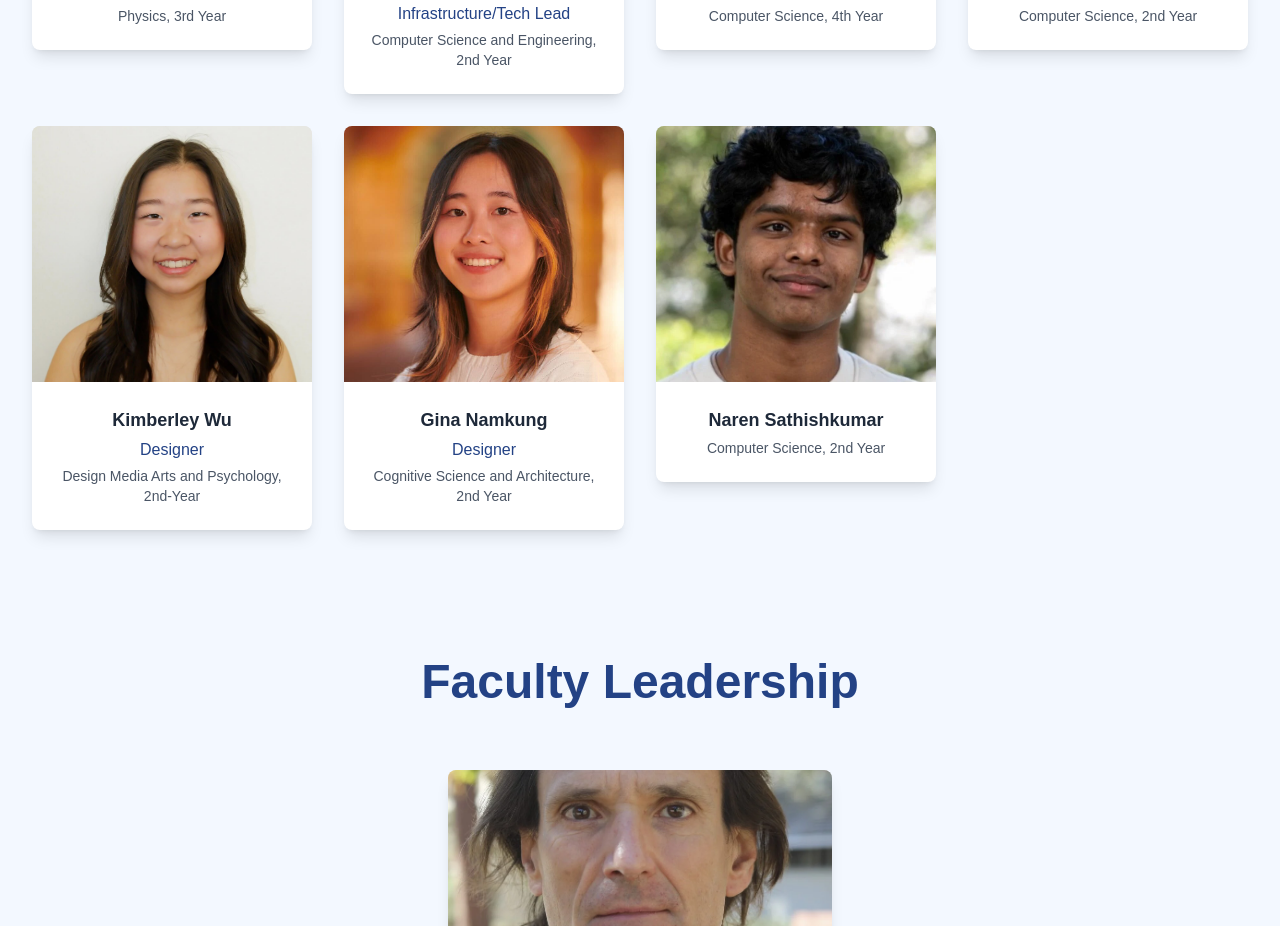
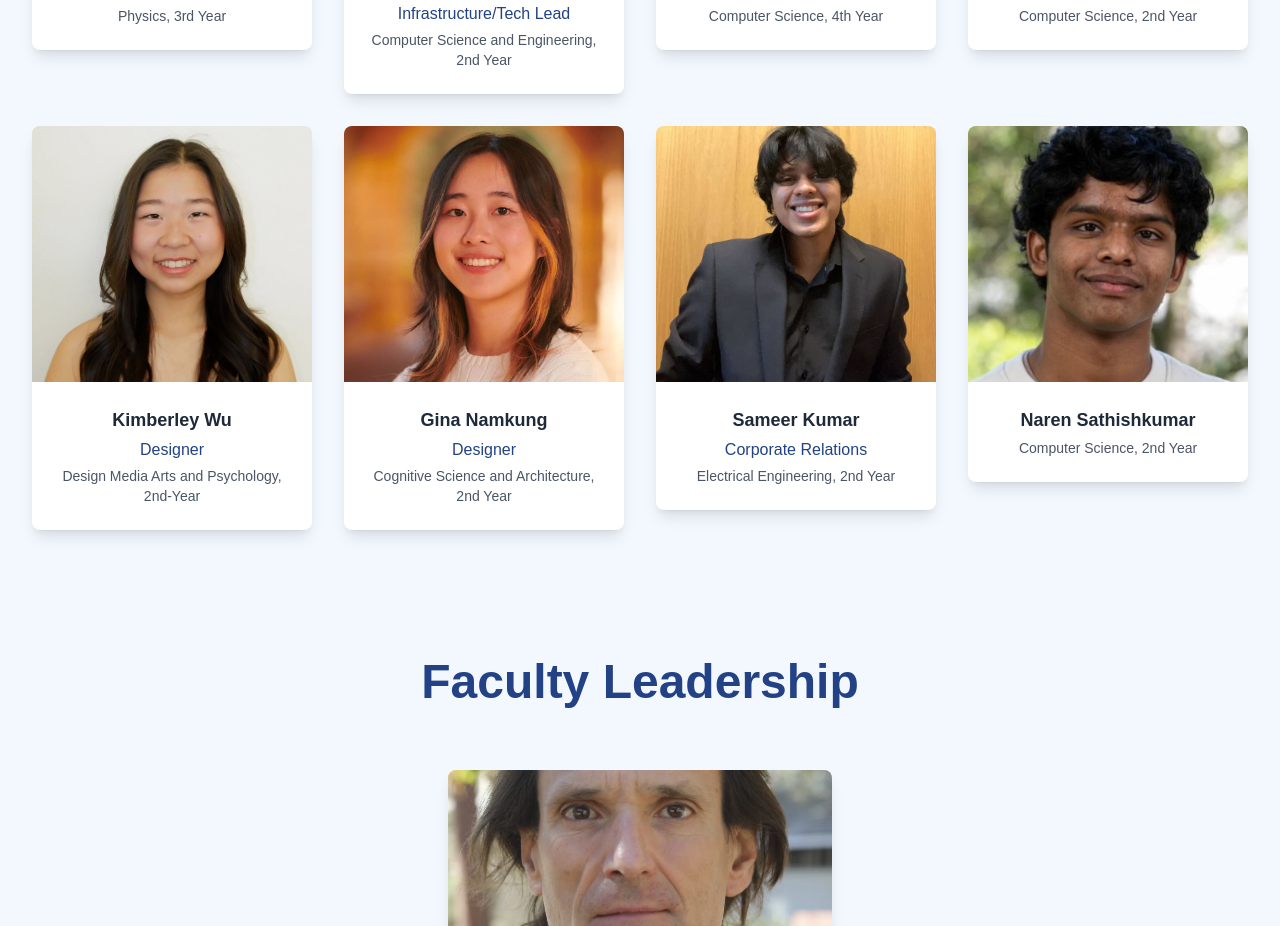
Before and after one commit to qcsa-at-ucla/qcsa, a Next.js app: page /about in a window 1280 px wide. Shown: the part 3422-4348 px from the top of the page. Built offline with nearby package versions, Linux system fonts and the light colour scheme; a web font is replaced by a local one.

Commit message:
Added Sameer in Team!

```diff
--- a/src/app/about/page.tsx
+++ b/src/app/about/page.tsx
@@ -80,7 +80,7 @@ const boardMembers = [
     linkedIn: "https://www.linkedin.com/in/samuel-oh-ucla/"
   },
   {
-    id: 17,
+    id: 6,
     name: "Sanskriti Shindadkar",
     role: "Research Lead",
     major: "Bioengineering",
@@ -90,7 +90,7 @@ const boardMembers = [
     linkedIn: "https://www.linkedin.com/in/sanskriti/"
   },
   {
-    id: 6,
+    id: 7,
     name: "Ilaana Khan",
     role: "Events & Advertisement",
     major: "Physics",
@@ -100,7 +100,7 @@ const boardMembers = [
     linkedIn: "https://www.linkedin.com/in/ilaanak/"
   },
   {
-    id: 7,
+    id: 8,
     name: "Shreya Shirsathe",
     role: "Events & Advertisement",
     major: "Computer Engineering",
@@ -110,7 +110,7 @@ const boardMembers = [
     linkedIn: "https://www.linkedin.com/in/shreya-shirsathe-b90256288/"
   },
   {
-    id: 8,
+    id: 9,
     name: "Connor Engel",
     role: "Events & Advertisement",
     major: "Physics",
@@ -120,7 +120,7 @@ const boardMembers = [
     linkedIn: "https://www.linkedin.com/in/connor-engel-492216254/"
   },
   {
-    id: 12,
+    id: 10,
     name: "Harshita Kukreja",
     role: "Head of Digital Infrastructure/Tech Lead",
     major: "Computer Science and Engineering",
@@ -130,7 +130,7 @@ const boardMembers = [
     linkedIn: "https://www.linkedin.com/in/harshita-kukreja-28h/"
   },
   {
-    id: 13,
+    id: 11,
     name: "Clyde Villacrusis",
     role: "Web Developer",
     major: "Computer Science",
@@ -140,7 +140,7 @@ const boardMembers = [
     linkedIn: "https://www.linkedin.com/in/clydevillacrusis/"
   },
   {
-    id: 14,
+    id: 12,
     name: "Emma Zhang",
     role: "Web Developer",
     major: "Computer Science",
@@ -150,7 +150,7 @@ const boardMembers = [
     linkedIn: "https://www.linkedin.com/in/emma-zhang-511838245/"
   },
   {
-    id: 15,
+    id: 13,
     name: "Kimberley Wu",
     role: "Designer",
     major: "Design Media Arts and Psychology",
@@ -160,7 +160,7 @@ const boardMembers = [
     linkedIn: "https://www.linkedin.com/in/kimberleywu/"
   },
   {
-    id: 16,
+    id: 14,
     name: "Gina Namkung",
     role: "Designer",
     major: "Cognitive Science and Architecture",
@@ -169,9 +169,19 @@ const boardMembers = [
     image: "/images/gina.png",
     linkedIn: "https://www.linkedin.com/in/gina-namkung/"
   },
+  {
+    id: 15,
+    name: "Sameer Kumar",
+    role: "Corporate Relations",
+    major: "Electrical Engineering",
+    year: "2nd Year",
+    bio: "Sameer Kumar is a second-year Electrical Engineering student at UCLA with a passion for circuit design, wireless systems, and robotics. He previously interned at the Johns Hopkins Applied Physics Laboratory, where he worked on microwave signal research and led prototype development in Wireless Power Transfer and Electric Impedance Spectroscopy.",
+    image: "/images/sameer.jpg",
+    linkedIn: "https://www.linkedin.com/in/sameer-kumar-aa981b32a/"
+  },
 
   {
-    id: 9,
+    id: 16,
     name: "Naren Sathishkumar",
     role: "",
     major: "Computer Science",
```
Also changed, not shown: public/images/sameer.jpg (added).
